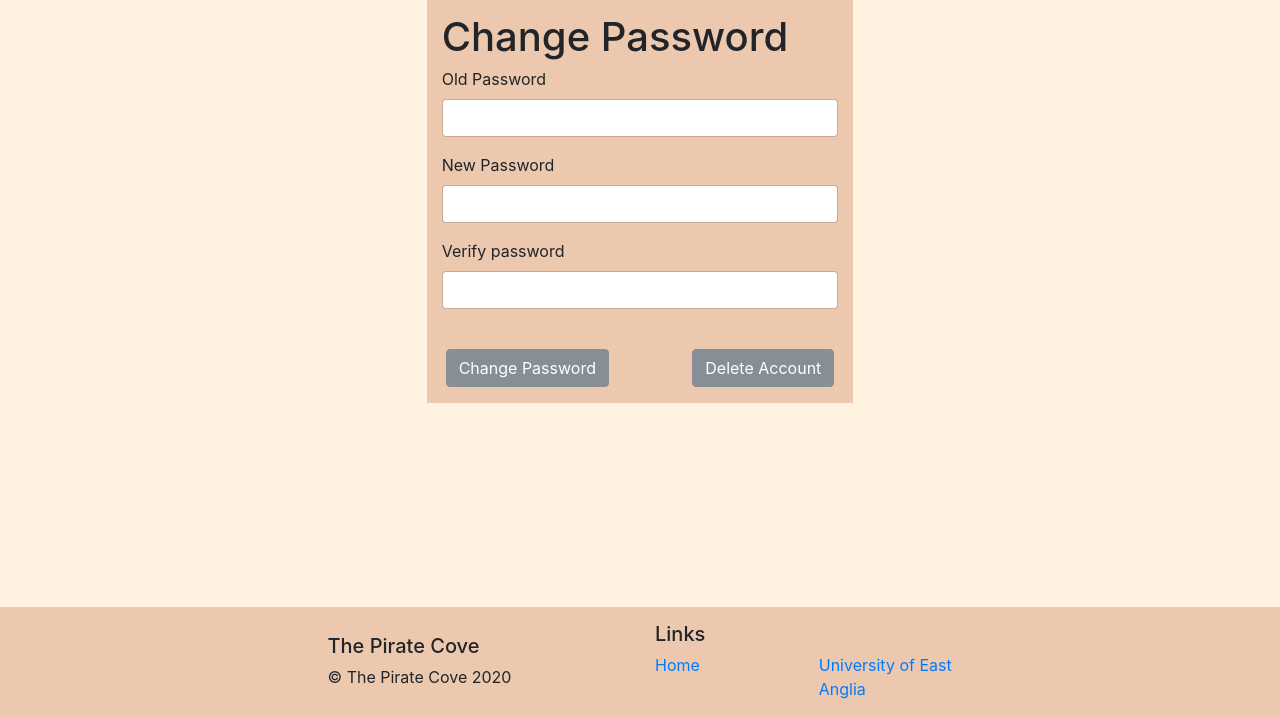
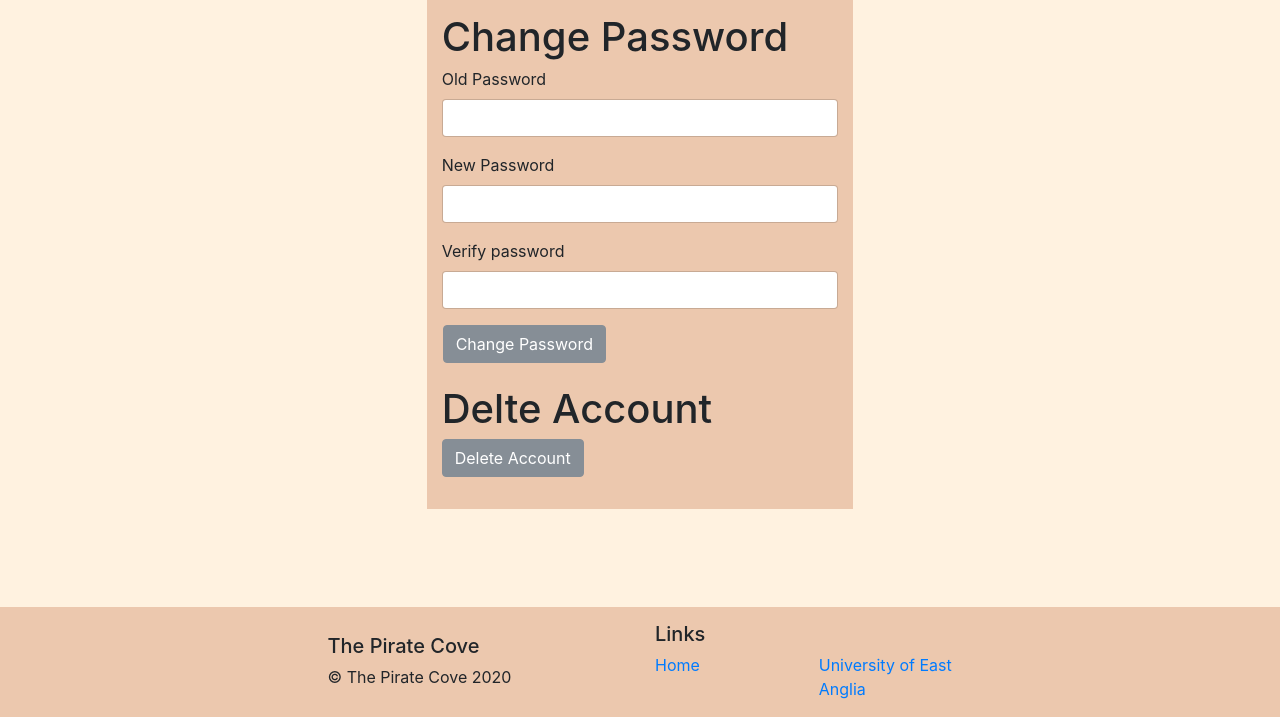
Before and after one commit to E-Kemp/DSS-WEB, a Python web app: template templates/settings.html in a window 1280 px wide. Shown: the part 83-800 px from the top of the page. Run offline with Jinja, Linux system fonts and the light colour scheme; the template is opened without the code that fills it, so the values that code supplies are empty; some libraries are stand-ins or nearby versions.

Commit message:
Made some bootstrap adjustments

```diff
--- a/static/js/page-handling/home-handler.js
+++ b/static/js/page-handling/home-handler.js
@@ -9,7 +9,7 @@ $(document).ready(function() {
                         $('<a>').attr("href", "http://127.0.0.1:5432/posts/" + response[i]["UUID"]).text(unescapeText(response[i]["heading"])))
                     )
                     .append($('<h6>').addClass('pDateTime').text(response[i]["date_posted"] + " " + response[i]["time_posted"]))
-                    .append($('<h3>').addClass('pUser').text(unescapeText(response[i]["username"])))
+                    .append($('<h5>').addClass('pUser').text(unescapeText(response[i]["username"])))
                     .append($('<p>').addClass('pContent').text(unescapeText(response[i]["body"])))
                 );
             }
--- a/static/js/page-handling/search-handler.js
+++ b/static/js/page-handling/search-handler.js
@@ -13,7 +13,7 @@ $(document).ready(function() {
                         $('<a>').attr("href", "http://127.0.0.1:5432/posts/" + response[i]["UUID"]).text(response[i]["heading"]))
                     )
                     .append($('<h6>').addClass('pDateTime').text(response[i]["date_posted"] + " " + response[i]["time_posted"]))
-                    .append($('<h3>').addClass('pUser').text(response[i]["username"]))
+                    .append($('<h5>').addClass('pUser').text(response[i]["username"]))
                     .append($('<p>').addClass('pContent').text(response[i]["body"]))
                 );
             }
--- a/templates/post.html
+++ b/templates/post.html
@@ -4,8 +4,10 @@
     <script src="{{ url_for('static', filename='js/page-handling/post-handler.js') }}"></script>
 {% endblock %}
 {% block content %}
-    <div id="posts"></div>
-    <div id="comments"></div>
+    <div id="posts" class="bg-white p-1">
+        <div id="comments"></div>
+    </div>
+
     {% if sesh %}
     <form class="mt-3" name="newcomment" id="newcomment-form" action="http://127.0.0.1:5000/post/comment/createComment" method="post">
 
--- a/templates/settings.html
+++ b/templates/settings.html
@@ -20,14 +20,16 @@
             <input type="password" class="form-control" name="ver_p" id="new2_p_in">
         </div>
 		<div id="captchaForm" class="g-recaptcha" data-sitekey="6LdMQ98UAAAAAHzd5zalYhhvb6XT6DOJmfutwPDn"></div>
-		<br>
-
-        <div class="row justify-content-between mx-1">
-            <button id="pw-change-id" type="submit" class="btn btn-secondary">Change Password</button>
-            <button id="delete-button" type="button" class="btn btn-secondary">Delete Account</button>
+        <div class="row justify-content-between mt-2">
+            <button id="pw-change-id" type="submit" class="btn btn-secondary mx-3">Change Password</button>
         </div>
     </form>
+
+    <h1 class="mt-4">Delte Account</h1>
     <form id="delete-form" method="post">
+        <div class="form-group mt-2">
+            <button name="deleteButton" id="delete-button" type="button" class="btn btn-secondary">Delete Account</button>
+        </div>
     </form>
 
 {% endblock %}
```
Also changed, not shown: static/js/page-handling/post-handler.js (+5 -5 lines).
